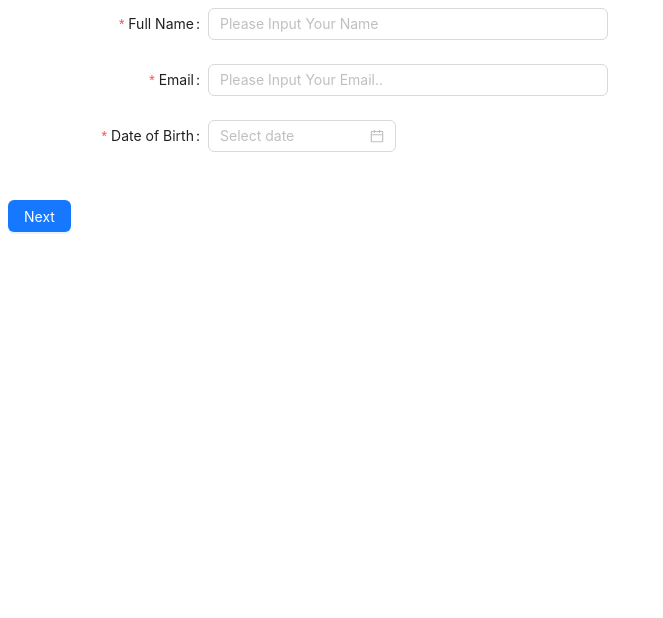
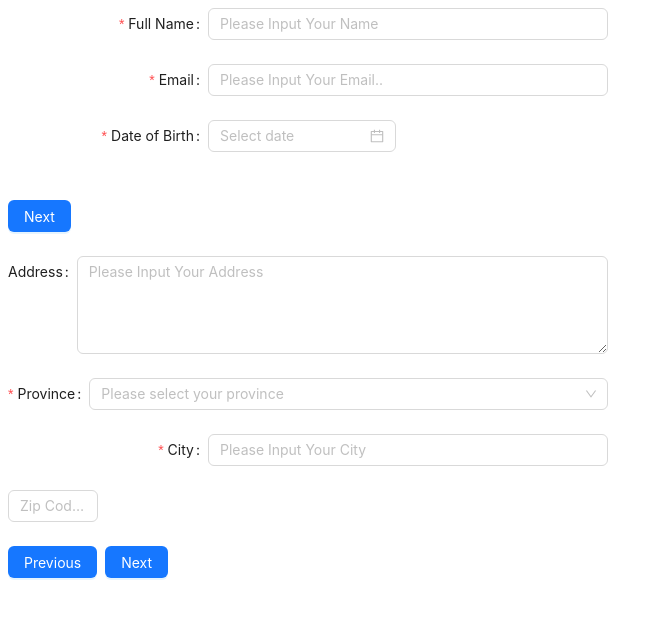
Before and after one commit to RevoU-FSSE-2/week-12-SherinOlivia, a React (Vite) app in the folder registration-form/: page / in a window 1280 px wide. Shown: the top 618 px of the page, without its empty margins (0-663 px from the left). Built offline with nearby package versions, Linux system fonts and the light colour scheme; the HTML template or start-up script is replaced by a standard one.

Commit message:
feat: added AddressInformation

```diff
--- a/registration-form/src/App.tsx
+++ b/registration-form/src/App.tsx
@@ -1,12 +1,15 @@
 // import { useState } from 'react'
 import React from 'react'
-import { PersonalInformation } from './containers'
+import { PersonalInformation, AddressInformation } from './containers'
 import './App.css'
 
 function App() {
 
   return (
-    <PersonalInformation />
+    <>
+      <PersonalInformation />
+      <AddressInformation />
+    </>
   )
 }
 
```
